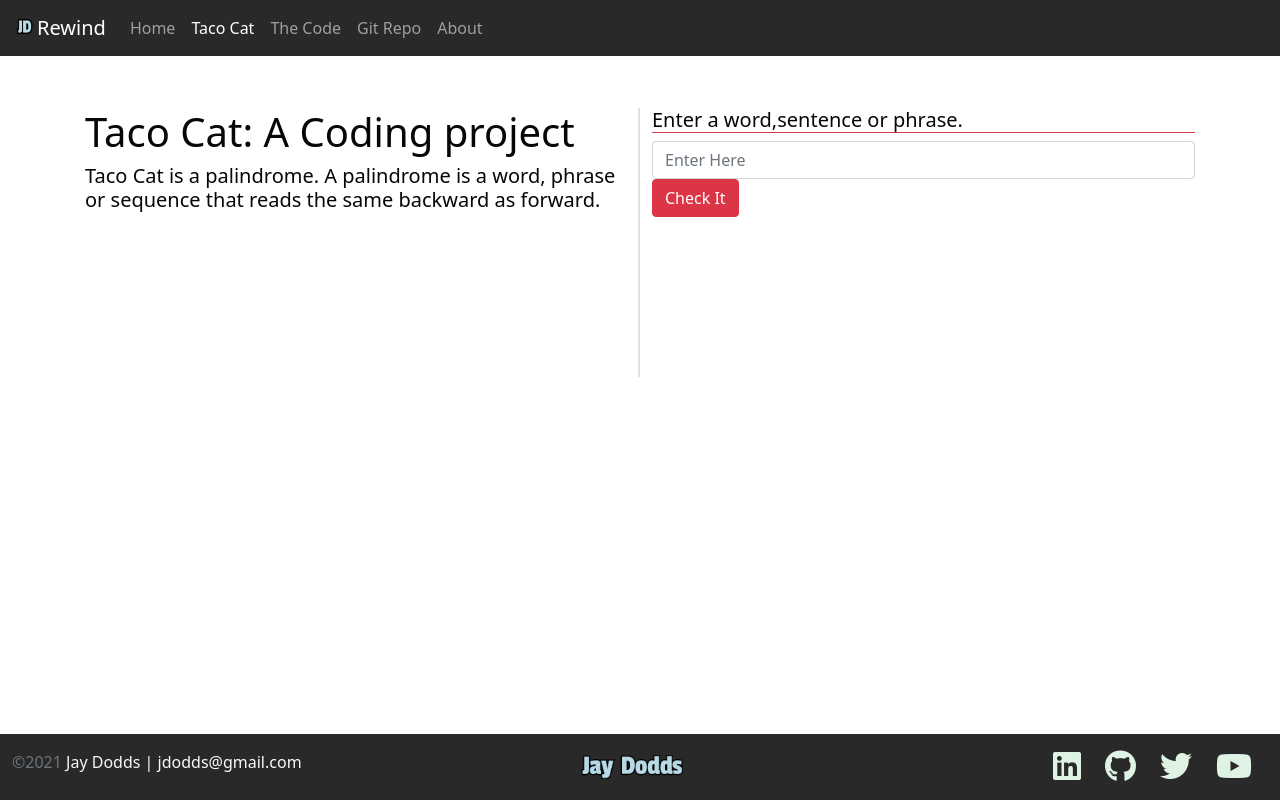
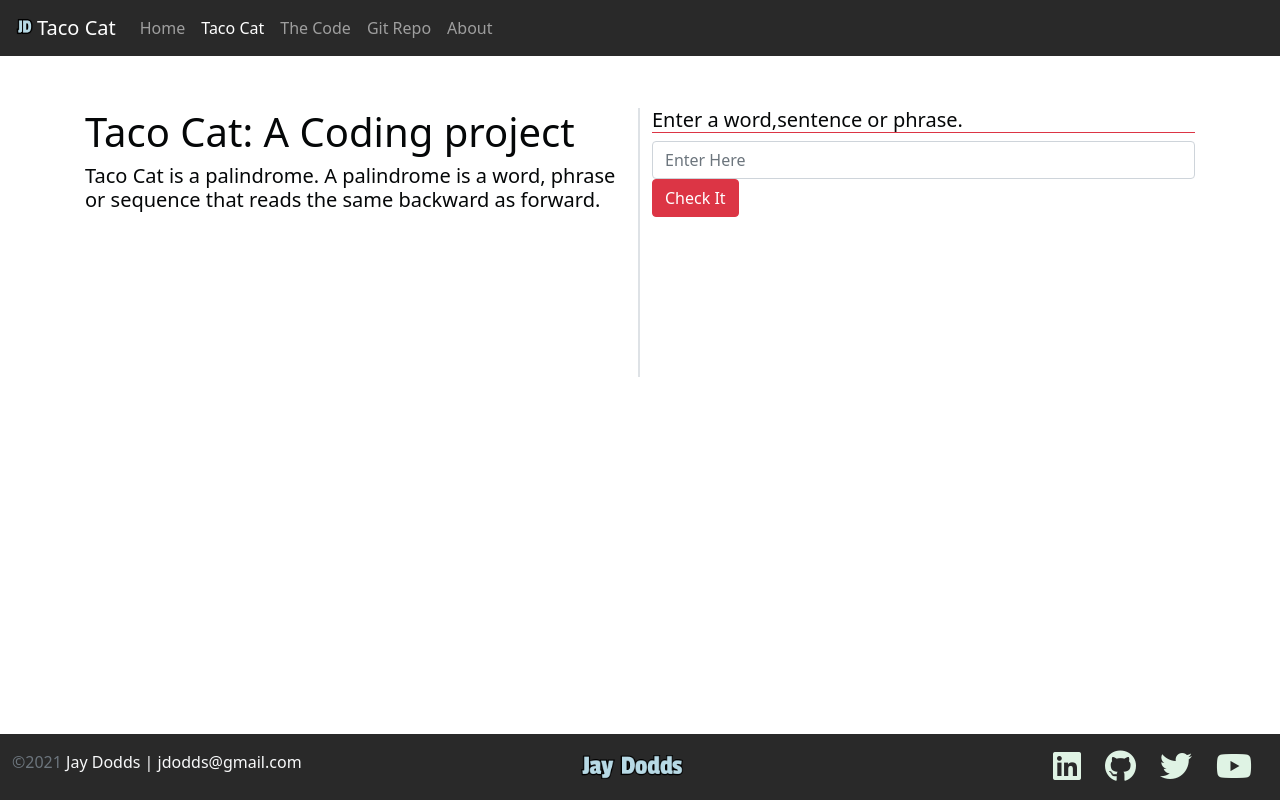
Before and after one commit to ComputerLove85/Taco-Cat, a plain HTML site: page app.html in a window 1280 px wide. Drawn offline with nearby package versions, Linux system fonts and the light colour scheme.

Commit message:
nav bar update

```diff
--- a/app.html
+++ b/app.html
@@ -23,7 +23,7 @@
 <!-------------------nav section------------------>
 <nav class="navbar navbar-expand-md navbar-dark fixed-top">
     <div class="container-fluid">
-        <a class="navbar-brand" href="#"><img src="img/jdicon.png" class="d-inline-block align-text-top" width="25" height="25">Rewind</a>
+        <a class="navbar-brand" href="#"><img src="img/jdicon.png" class="d-inline-block align-text-top" width="25" height="25">Taco Cat</a>
         <button class="navbar-toggler" type="button" data-bs-toggle="collapse" data-bs-target="#navbarCollapse"
             aria-controls="navbarCollapse" aria-expanded="false" aria-label="Toggle navigation">
             <span class="navbar-toggler-icon"></span>
```
